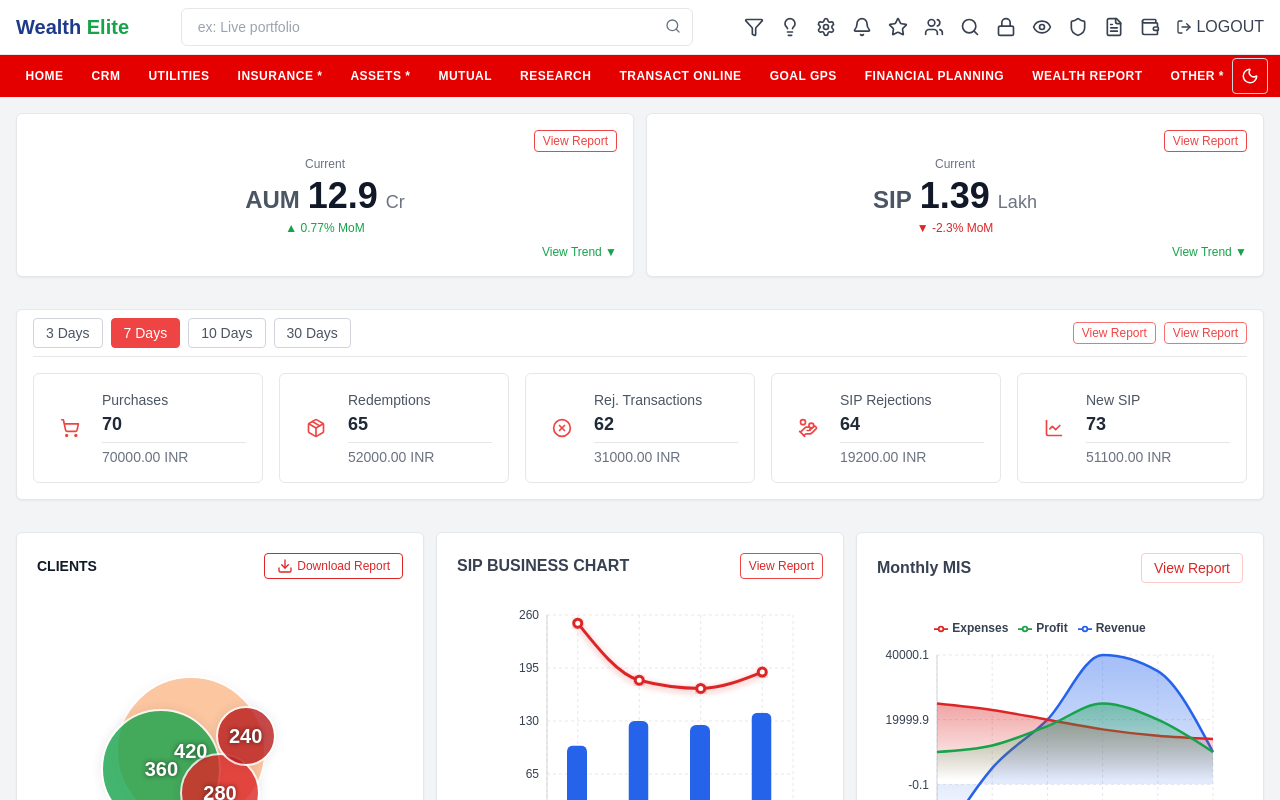
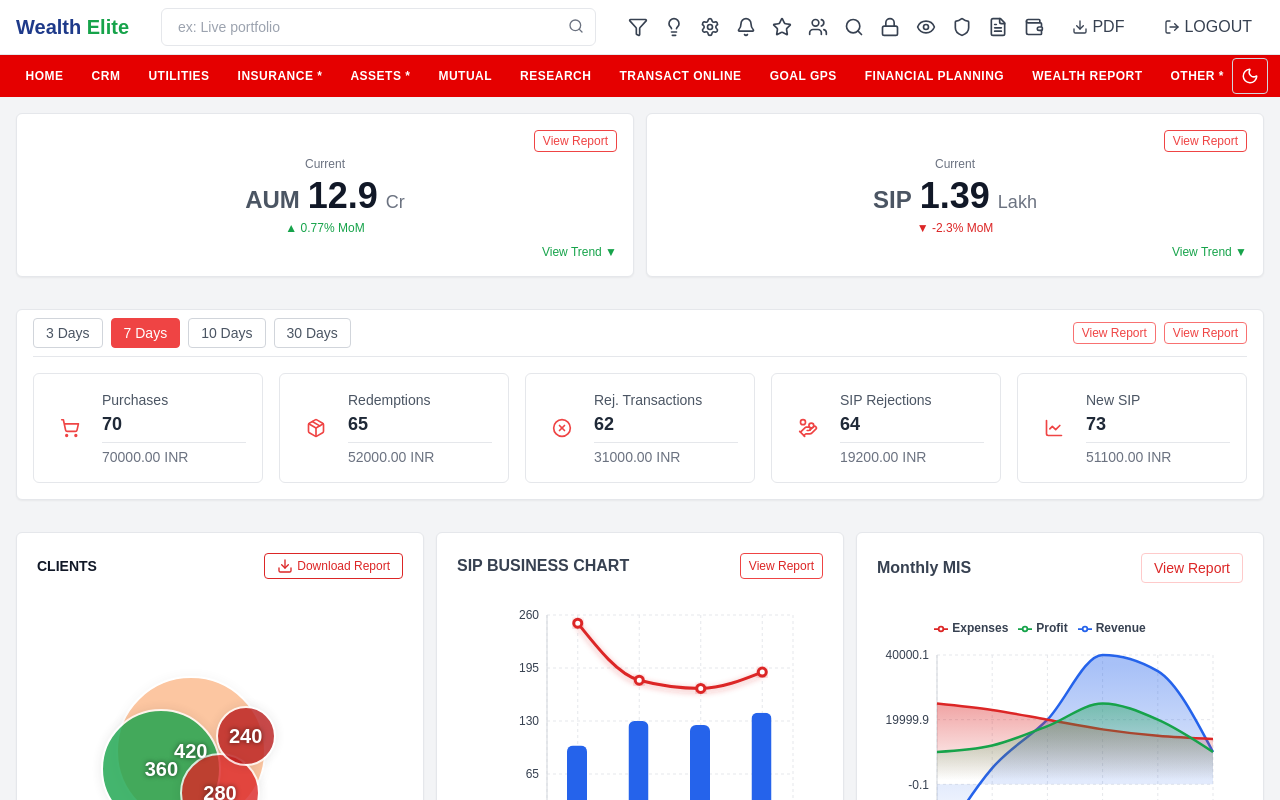
Before and after one commit to njg37/financial-dashboard, a Next.js app: page / in a window 1280 px wide. Shown: the top 800 px of the page. Built offline with nearby package versions, Linux system fonts and the light colour scheme.

Commit message:
feat: Add pdf download button

```diff
--- a/package.json
+++ b/package.json
@@ -10,6 +10,9 @@
   },
   "dependencies": {
     "framer-motion": "^12.23.12",
+    "html2canvas": "^1.4.1",
+    "html2pdf.js": "^0.10.3",
+    "jspdf": "^3.0.1",
     "lucide-react": "^0.539.0",
     "next": "14.2.30",
     "react": "^18",
--- a/src/app/components/Header.tsx
+++ b/src/app/components/Header.tsx
@@ -15,10 +15,15 @@ import {
   Wallet,
   LogOut,
   Menu,
+  Download,
 } from "lucide-react";
 import { useState } from "react";
 
-export default function Header() {
+interface HeaderProps {
+  onDownloadPDF: () => void;
+}
+
+export default function Header({ onDownloadPDF }: HeaderProps) {
   const [isOpen, setIsOpen] = useState(false);
 
   return (
@@ -45,7 +50,7 @@ export default function Header() {
             </div>
           </div>
 
-          {/* Right: Icons or Mobile Menu Button */}
+          {/* Right: Icons + Buttons */}
           <div className="flex items-center gap-4 text-gray-700 dark:text-gray-200">
             {/* Desktop Icons */}
             <div className="hidden lg:flex items-center gap-4">
@@ -61,13 +66,24 @@ export default function Header() {
               <Shield className="icon" />
               <FileText className="icon" />
               <Wallet className="icon" />
-              <button className="flex items-center gap-1 font-medium hover:text-red-600 transition">
+
+              {/* Download PDF Button */}
+              <button
+                onClick={onDownloadPDF}
+                className="flex items-center justify-center gap-1 px-3 py-1 rounded-md font-medium transition hover:text-blue-600"
+              >
+                <Download className="h-4 w-4" />
+                <span className="leading-none">PDF</span>
+              </button>
+
+              {/* Logout Button */}
+              <button className="flex items-center justify-center gap-1 px-3 py-1 rounded-md font-medium transition hover:text-red-600">
                 <LogOut className="h-4 w-4" />
-                LOGOUT
+                <span className="leading-none">LOGOUT</span>
               </button>
             </div>
 
-            {/* Mobile Menu Button (always on right) */}
+            {/* Mobile Menu Button */}
             <button
               className="lg:hidden text-gray-700 dark:text-gray-200"
               onClick={() => setIsOpen(!isOpen)}
@@ -97,9 +113,19 @@ export default function Header() {
             <FileText className="icon" />
             <Wallet className="icon" />
           </div>
-          <button className="flex items-center gap-2 text-gray-700 dark:text-gray-200 font-medium hover:text-red-600">
+
+          {/* Mobile PDF + Logout */}
+          <button
+            onClick={onDownloadPDF}
+            className="flex items-center justify-center gap-2 px-3 py-1 rounded-md font-medium text-gray-700 dark:text-gray-200 transition hover:text-blue-600"
+          >
+            <Download className="h-4 w-4" />
+            <span className="leading-none">PDF</span>
+          </button>
+
+          <button className="flex items-center justify-center gap-2 px-3 py-1 rounded-md font-medium text-gray-700 dark:text-gray-200 transition hover:text-red-600">
             <LogOut className="h-4 w-4" />
-            LOGOUT
+            <span className="leading-none">LOGOUT</span>
           </button>
         </div>
       )}
--- a/src/app/page.tsx
+++ b/src/app/page.tsx
@@ -1,3 +1,6 @@
+"use client";
+
+import { useCallback } from "react";
 import Header from "./components/Header";
 import Navbar from "./components/Navbar";
 import AumCard from "./components/AumCard";
@@ -8,14 +11,53 @@ import BarLineChart from "./components/BarLineChart";
 import MultiLineChart from "./components/MultiLineChart";
 
 export default function Home() {
+  // PDF generation logic with html2canvas + jsPDF
+  const handleDownloadPDF = useCallback(async () => {
+    const element = document.getElementById("dashboard-content");
+    if (!element) return;
+
+    const html2canvas = (await import("html2canvas")).default;
+    const jsPDF = (await import("jspdf")).default;
+
+    // Capture full scrollable area
+    const canvas = await html2canvas(element, {
+      scale: 2,
+      useCORS: true,
+      scrollX: 0,
+      scrollY: -window.scrollY,
+      windowWidth: element.scrollWidth,
+      windowHeight: element.scrollHeight,
+    });
+
+    const imgData = canvas.toDataURL("image/png");
+    const pdf = new jsPDF("p", "mm", "a4");
+
+    const pdfWidth = pdf.internal.pageSize.getWidth();
+    const pdfHeight = (canvas.height * pdfWidth) / canvas.width;
+
+    pdf.addImage(imgData, "PNG", 0, 0, pdfWidth, pdfHeight);
+
+    // Footer
+    pdf.setFontSize(10);
+    pdf.text(
+      `Generated on ${new Date().toLocaleDateString()}`,
+      10,
+      pdf.internal.pageSize.getHeight() - 10
+    );
+
+    pdf.save("financial-dashboard.pdf");
+  }, []);
+
   return (
     <main className="min-h-screen bg-gray-100 text-gray-900 dark:bg-gray-900 dark:text-gray-100">
-      {/* Header */}
-      <Header />
+      {/* Header with Download PDF */}
+      <Header onDownloadPDF={handleDownloadPDF} />
 
       {/* Navbar */}
       <Navbar />
 
+      {/* Dashboard Content Wrapper for PDF */}
+      <div id="dashboard-content">
         {/* AUM & SIP Cards */}
         <section className="py-4 px-2 sm:px-4 bg-gray-100 dark:bg-gray-800">
           <div className="grid grid-cols-1 sm:grid-cols-2 gap-3">
@@ -37,6 +79,7 @@ export default function Home() {
             <MultiLineChart />
           </div>
         </section>
+      </div>
     </main>
   );
 }
```
Also changed, not shown: src/app/styles/globals.css (+13 -0 lines), 1 other file (tests, documents, lock files or other folders). Lines whose indentation alone changed are shown as unchanged.
